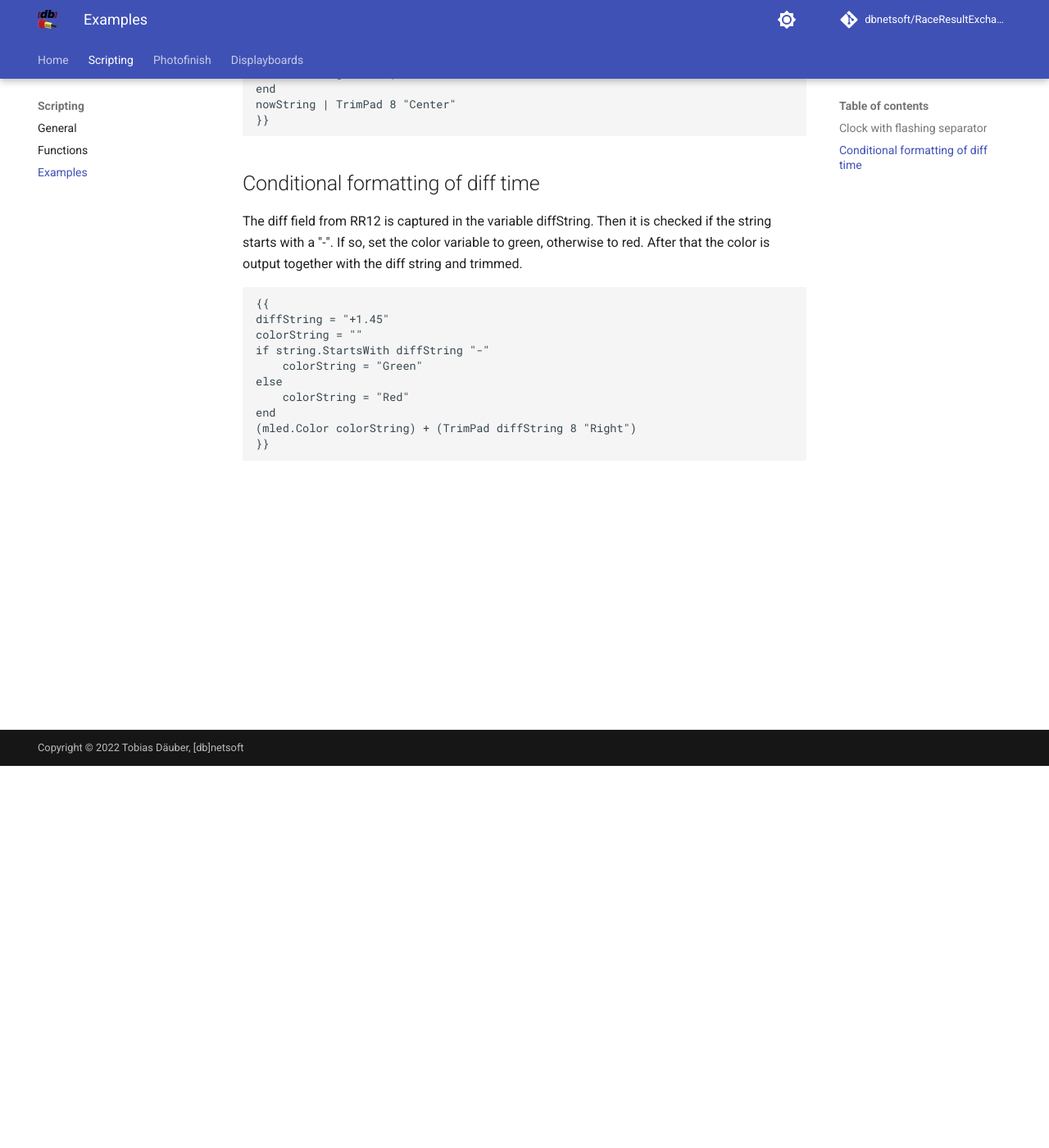
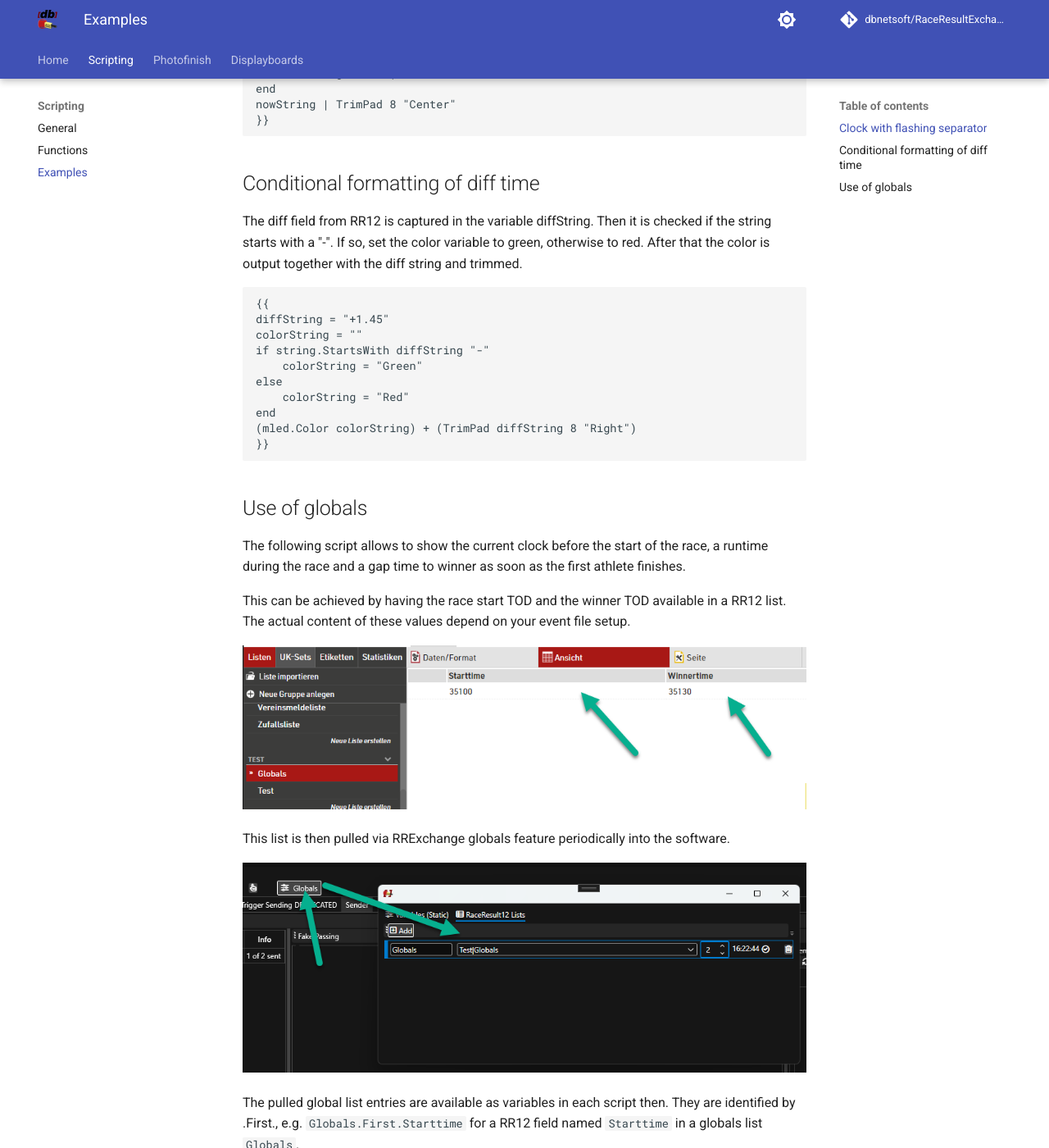
Before and after one commit to dbnetsoft/RaceResultExchangeDocumentation, an MkDocs documentation site: the page built from docs/scripting/examples.md, in a window 1280 px wide and 1400 px high, scrolled down 466 px. Shown: the whole window at 82% size. Built offline with MkDocs 1.6.1 and Material for MkDocs 9.7.7, drawn with Linux system fonts in a browser that asks for light colours; comment, search, counter and statistics services are not loaded; some of the changed text lies outside the part shown.

Commit message:
Added: Globals feature and runtime/gaptime display

```diff
--- a/docs/scripting/examples.md
+++ b/docs/scripting/examples.md
@@ -28,3 +28,71 @@
     end
     (mled.Color colorString) + (TrimPad diffString 8 "Right")
     }}
+
+
+## Use of globals
+
+The following script allows to show the current clock before the start of the race, a runtime during the race and a gap time to winner as soon as the first athlete finishes.
+
+This can be achieved by having the race start TOD and the winner TOD available in a RR12 list. The actual content of these values depend on your event file setup.
+
+![RR12 List](globals_list.png)
+
+This list is then pulled via RRExchange globals feature periodically into the software.
+
+![Globals](globals.png)
+
+The pulled global list entries are available as variables in each script then. They are identified by <NameOfGlobal>.First.<RR12FieldName>, e.g. `Globals.First.Starttime` for a RR12 field named `Starttime` in a globals list `Globals`.
+
+    {{
+    # Get current TOD and convert to seconds
+    now = timespan.Now | ToSeconds
+
+    # Fetch race start time and winner time from Globals List and convert to seconds (this way RR12 field can be seconds or HH:mm:ss string
+    raceStartedAt = Globals.First.Starttime | ToSeconds
+    winnerFinishedAt = Globals.First.Winnertime  | ToSeconds
+
+    # Determine race states
+    isRaceStarted = raceStartedAt > 0
+
+    # Determine output based on is race started or not
+    if isRaceStarted
+        # Race is started, check for winner time is present
+        isWinnerFinished = winnerFinishedAt > 0
+
+        if (isWinnerFinished)
+            # Winnner is finished, show gap time
+
+            # Change color
+            mled.Color "Red"
+
+            # Calculate gap time
+            timeSinceWinner = now - winnerFinishedAt
+            # Output formatted with + sign, trim to 8 places and right-align
+            timeSinceWinner | FormatRaceResult "+HH:Mm:ss" | TrimPad 8 "Right"
+
+        else
+            # No winner present, show running time
+
+            # Change color
+            mled.Color "Green"
+
+            # Calculate runtime
+            timeSinceStart = now - raceStartedAt
+            # Output formatted, trim to 8 places and right-align
+            timeSinceStart | FormatRaceResult "HH:Mm:ss" | TrimPad 8 "Right"
+
+        end
+
+    else
+        # Before Start
+
+        # Switch to White
+        mled.Color "White"
+
+        # Output formatted, trim to 8 places and right-align
+        now | FormatRaceResult "hh:mm:ss" | TrimPad 8 "Right"
+
+
+    end
+    }}
```
Also changed, not shown: docs/scripting/globals.png (added), docs/scripting/globals_list.png (added).
